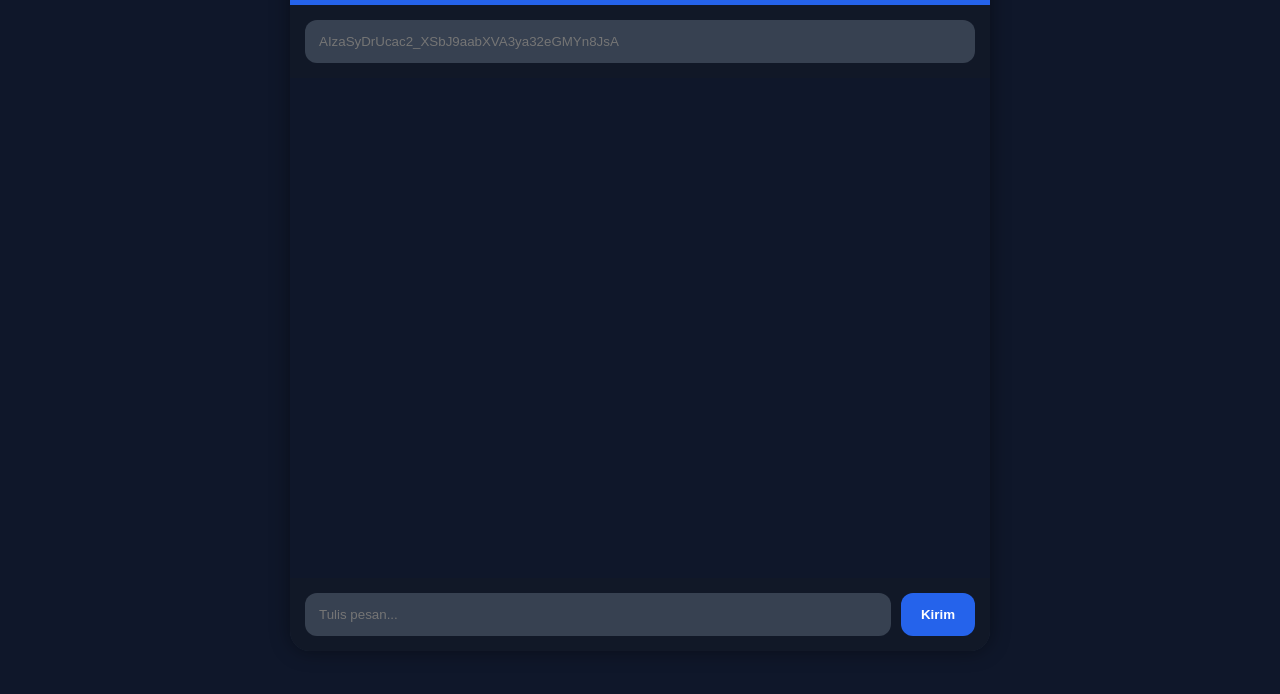
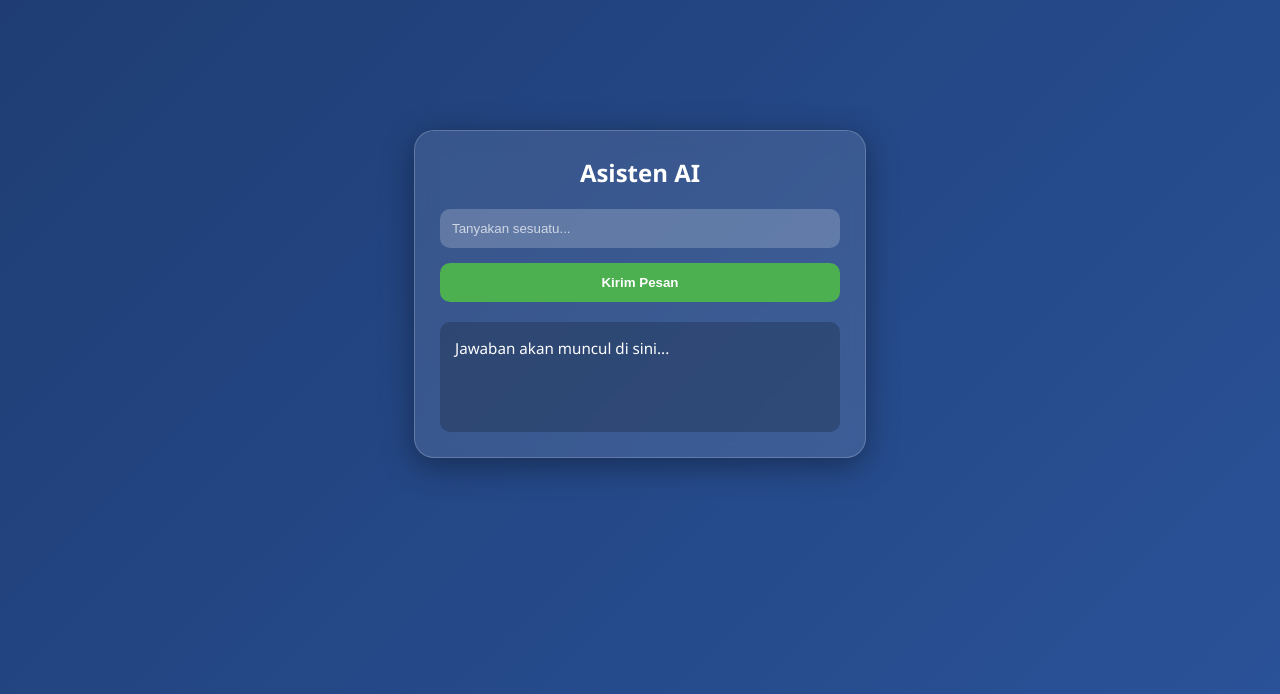
Before and after one commit to rizkyy-cell/ai-web-dev, a plain HTML site: page index.html in a window 1280 px wide. Shown: the part 106-800 px from the top of the page. Drawn offline with Linux system fonts and the light colour scheme.

Commit message:
Add files via upload

```diff
--- a/index.html
+++ b/index.html
@@ -3,243 +3,143 @@
 <head>
     <meta charset="UTF-8">
     <meta name="viewport" content="width=device-width, initial-scale=1.0">
-  <title>AI Chat Gemini</title>
-
+    <title>AI Assistant Glassmorphism</title>
     <style>
-    *{
-      margin:0;
-      padding:0;
-      box-sizing:border-box;
-      font-family:Arial, sans-serif;
+        body {
+            margin: 0;
+            padding: 0;
+            font-family: 'Segoe UI', Tahoma, Geneva, Verdana, sans-serif;
+            background: linear-gradient(135deg, #1e3c72 0%, #2a5298 100%);
+            height: 100vh;
+            display: flex;
+            justify-content: center;
+            align-items: center;
         }
 
-    body{
-      background:#0f172a;
-      color:white;
-      height:100vh;
-      display:flex;
-      justify-content:center;
-      align-items:center;
-      padding:15px;
+        .chat-container {
+            /* Efek Glassmorphism */
+            background: rgba(255, 255, 255, 0.1);
+            backdrop-filter: blur(10px);
+            -webkit-backdrop-filter: blur(10px);
+            border: 1px solid rgba(255, 255, 255, 0.2);
+            border-radius: 20px;
+            padding: 25px;
+            width: 85%;
+            max-width: 400px;
+            box-shadow: 0 8px 32px 0 rgba(0, 0, 0, 0.37);
+            color: white;
         }
 
-    .container{
-      width:100%;
-      max-width:700px;
-      background:#1e293b;
-      border-radius:20px;
-      overflow:hidden;
-      box-shadow:0 0 20px rgba(0,0,0,0.4);
+        h2 {
+            margin-top: 0;
+            text-align: center;
+            font-size: 1.5rem;
         }
 
-    .header{
-      background:#2563eb;
-      padding:20px;
-      text-align:center;
-      font-size:24px;
-      font-weight:bold;
+        input {
+            width: 100%;
+            padding: 12px;
+            margin-bottom: 15px;
+            border: none;
+            border-radius: 10px;
+            background: rgba(255, 255, 255, 0.2);
+            color: white;
+            box-sizing: border-box;
+            outline: none;
         }
 
-    .chat-box{
-      height:500px;
-      overflow-y:auto;
-      padding:20px;
-      display:flex;
-      flex-direction:column;
-      gap:15px;
-      background:#0f172a;
+        input::placeholder {
+            color: rgba(255, 255, 255, 0.7);
         }
 
-    .message{
-      padding:12px 15px;
-      border-radius:15px;
-      max-width:80%;
-      line-height:1.5;
-      word-wrap:break-word;
+        button {
+            width: 100%;
+            padding: 12px;
+            border: none;
+            border-radius: 10px;
+            background: #4CAF50;
+            color: white;
+            font-weight: bold;
+            cursor: pointer;
+            transition: 0.3s;
         }
 
-    .user{
-      align-self:flex-end;
-      background:#2563eb;
+        button:hover {
+            background: #45a049;
         }
 
-    .bot{
-      align-self:flex-start;
-      background:#374151;
-    }
-
-    .input-area{
-      display:flex;
-      gap:10px;
-      padding:15px;
-      background:#111827;
-    }
-
-    .input-area input{
-      flex:1;
-      padding:14px;
-      border:none;
-      outline:none;
-      border-radius:12px;
-      background:#374151;
-      color:white;
-    }
-
-    .input-area button{
-      padding:14px 20px;
-      border:none;
-      border-radius:12px;
-      background:#2563eb;
-      color:white;
-      font-weight:bold;
-      cursor:pointer;
-    }
-
-    .input-area button:hover{
-      background:#1d4ed8;
-    }
-
-    .api-box{
-      padding:15px;
-      background:#111827;
-    }
-
-    .api-box input{
-      width:100%;
-      padding:14px;
-      border:none;
-      border-radius:12px;
-      background:#374151;
-      color:white;
-      outline:none;
+        #hasil-ai {
+            margin-top: 20px;
+            padding: 15px;
+            background: rgba(0, 0, 0, 0.2);
+            border-radius: 10px;
+            min-height: 80px;
+            font-size: 0.95rem;
+            line-height: 1.5;
         }
     </style>
 </head>
-
 <body>
 
-<div class="container">
-
-  <div class="header">
-    AI Chat Gemini
+    <div class="chat-container">
+        <h2>Asisten AI</h2>
+        <input type="text" id="input-pesan" placeholder="Tanyakan sesuatu...">
+        <button onclick="kirimPesan()">Kirim Pesan</button>
+        <div id="hasil-ai">Jawaban akan muncul di sini...</div>
     </div>
 
-  <div class="api-box">
-    <input
-      type="password"
-      id="apiKey"
-      placeholder="AIzaSyDrUcac2_XSbJ9aabXVA3ya32eGMYn8JsA">
-  </div>
-
-  <div class="chat-box" id="chatBox"></div>
-
-  <div class="input-area">
-    <input
-      type="text"
-      id="userInput"
-      placeholder="Tulis pesan...">
-
-    <button onclick="sendMessage()">
-      Kirim
-    </button>
-  </div>
-
-</div>
+    <!-- Panggil file JavaScript -->
+    <script src="script.js"></script>
+</body>
+</html>
 
 <script>
+// Ganti tulisan TARUH_API_KEY_DI_SINI dengan API Key milikmu yang asli
+const API_KEY = "AIzaSyDrUcac2_XSbJ9aabXVA3ya32eGMYn8JsA";
 
-const chatBox = document.getElementById("chatBox");
-const userInput = document.getElementById("userInput");
+async function kirimPesan() {
+    const inputPesan = document.getElementById("input-pesan").value;
+    const divHasil = document.getElementById("hasil-ai");
 
-function addMessage(text, sender){
-
-  const div = document.createElement("div");
-
-  div.classList.add("message");
-  div.classList.add(sender);
-
-  div.innerText = text;
-
-  chatBox.appendChild(div);
-
-  chatBox.scrollTop = chatBox.scrollHeight;
-}
-
-async function sendMessage(){
-
-  const apiKey = document.getElementById("apiKey").value;
-
-  const message = userInput.value.trim();
-
-  if(!apiKey){
-    alert("Masukkan API Key dulu");
+    // Validasi sederhana: jangan kirim jika input kosong
+    if (inputPesan.trim() === "") {
+        divHasil.innerText = "Ketik pesan terlebih dahulu!";
         return;
     }
 
-  if(!message){
-    return;
-  }
+    // Menampilkan teks loading saat menunggu balasan
+    divHasil.innerText = "Sedang berpikir...";
 
-  addMessage(message, "user");
+    // Link endpoint resmi dari Gemini API
+    const url = `https://generativelanguage.googleapis.com/v1beta/models/gemini-1.5-flash:generateContent?key=${API_KEY}`;
 
-  userInput.value = "";
-
-  addMessage("Mengetik...", "bot");
-
-  try{
-
-    const response = await fetch(
-      `https://generativelanguage.googleapis.com/v1beta/models/gemini-1.5-flash:generateContent?key=${apiKey}`,
-      {
-        method:"POST",
-
-        headers:{
-          "Content-Type":"application/json"
+    try {
+        const response = await fetch(url, {
+            method: "POST",
+            headers: {
+                "Content-Type": "application/json",
             },
-
-        body:JSON.stringify({
-          contents:[
-            {
-              parts:[
-                {
-                  text: message
-                }
-              ]
-            }
-          ]
+            body: JSON.stringify({
+                contents: [{
+                    parts: [{ text: inputPesan }]
+                }]
             })
-      }
-    );
+        });
 
         const data = await response.json();
 
-    document.querySelector(".bot:last-child").remove();
+        // Mengambil teks balasan dari struktur data JSON yang dikirim Gemini
+        const jawabanAI = data.candidates[0].content.parts[0].text;
 
-    const aiText =
-      data.candidates[0].content.parts[0].text;
+        // Menampilkan jawaban ke layar
+        divHasil.innerText = jawabanAI;
 
-    addMessage(aiText, "bot");
-
-  }catch(error){
-
-    document.querySelector(".bot:last-child").remove();
-
-    addMessage(
-      "Error: " + error.message,
-      "bot"
-    );
+    } catch (error) {
+        console.error("Error:", error);
+        divHasil.innerText = "Maaf, terjadi kesalahan saat menghubungi AI. Periksa koneksi atau API Key kamu.";
     }
 }
 
-userInput.addEventListener("keypress", function(e){
-
-  if(e.key === "Enter"){
-    sendMessage();
-  }
-
-});
-
-</script>
-
+</script
 </body>
 </html>
```
Lines whose indentation alone changed are shown as unchanged.
